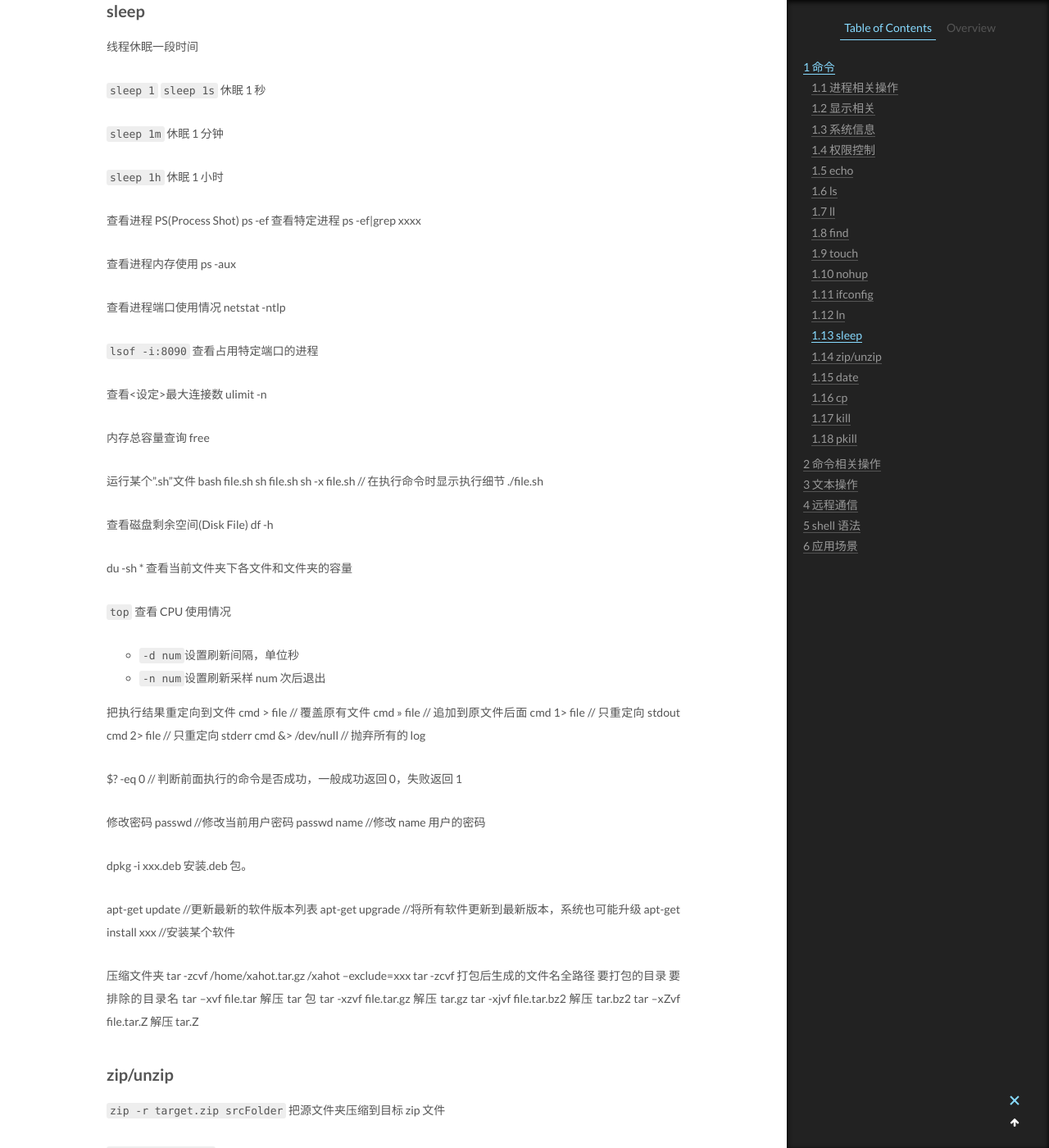
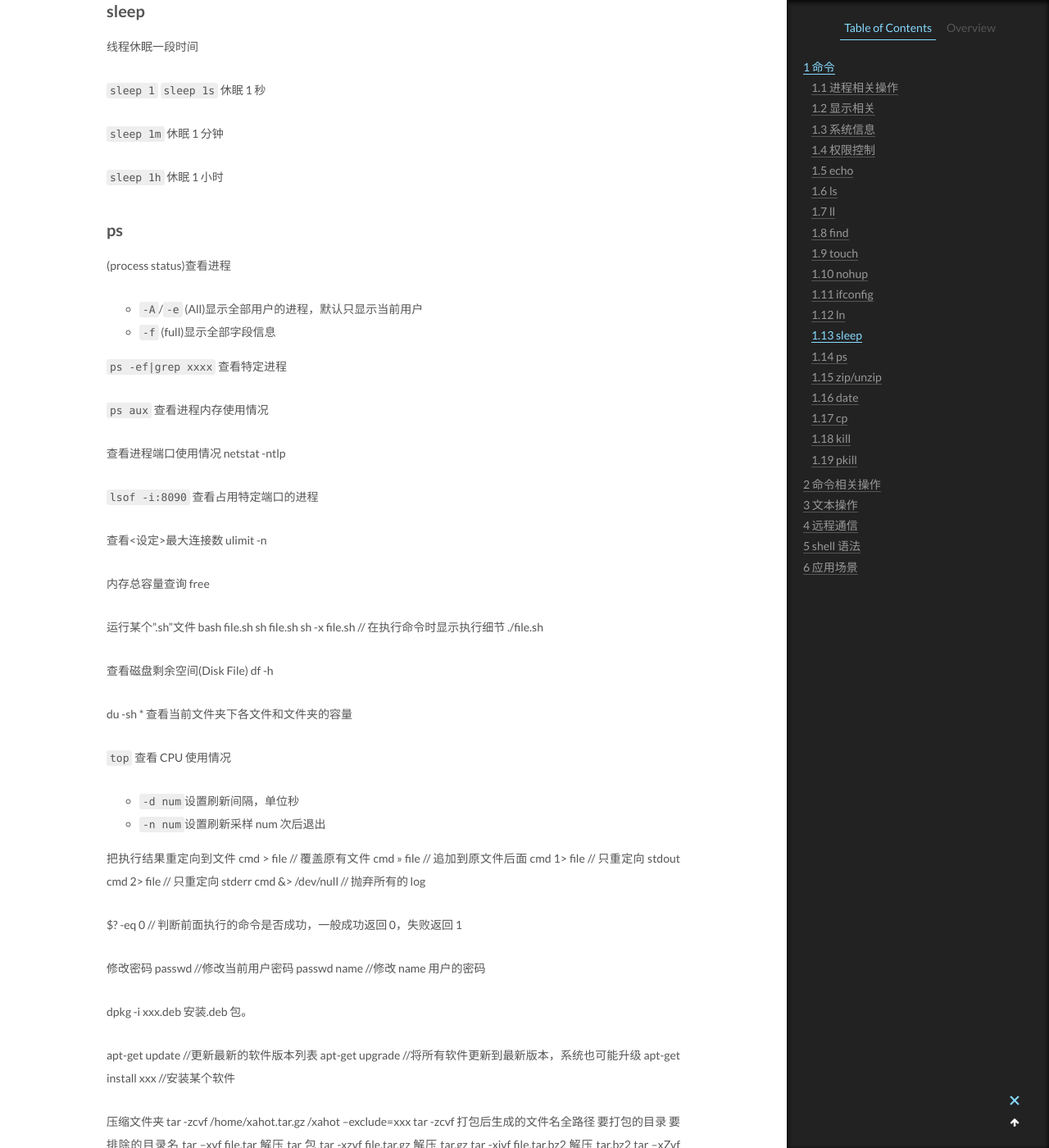
Before and after one commit to CodeHunter2006/CodeHunter2006.github.io, a Jekyll site: the page built from _posts/2018-09-02-Linux_Shell_Command.md, in a window 1280 px wide and 1400 px high, scrolled down 4844 px. Shown: the whole window at 82% size. Built offline with Jekyll 4.4.1, drawn with Linux system fonts in a browser that asks for light colours.

Commit message:
[doc]: add contents.

```diff
--- a/_posts/2018-09-02-Linux_Shell_Command.md
+++ b/_posts/2018-09-02-Linux_Shell_Command.md
@@ -232,13 +232,18 @@ link 创建一个文件或文件夹的链接，这样可以在修改一处时影
 `sleep 1h`
 休眠 1 小时
 
-查看进程 PS(Process Shot)
-ps -ef
+## ps
+
+(process status)查看进程
+
+- `-A`/`-e` (All)显示全部用户的进程，默认只显示当前用户
+- `-f` (full)显示全部字段信息
+
+`ps -ef|grep xxxx`
 查看特定进程
-ps -ef|grep xxxx
 
-查看进程内存使用
-ps -aux
+`ps aux`
+查看进程内存使用情况
 
 查看进程端口使用情况
 netstat -ntlp
```
